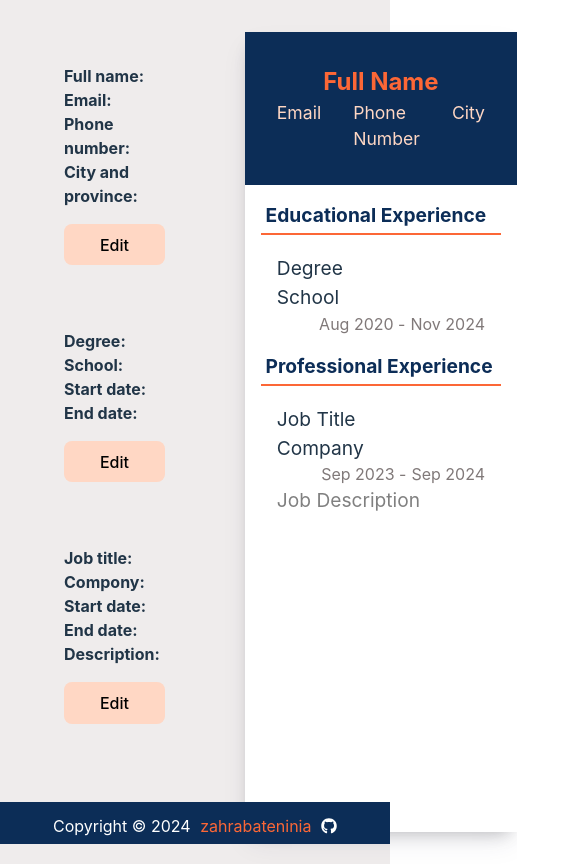
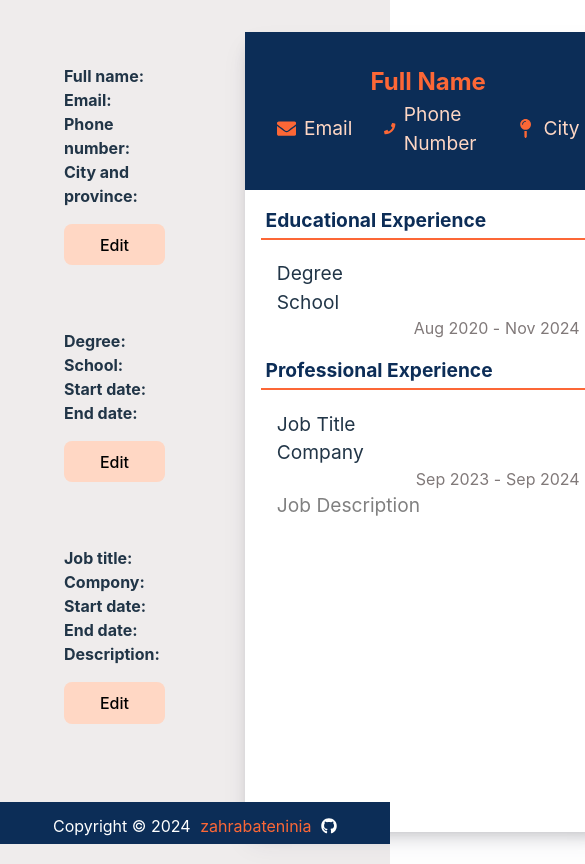
Before and after one commit to zahrabateninia/-CV-Application, a React (Vite) app in the folder CV-Application/: page / in a window 390 px wide. Shown: the top 864 px of the page, 585 px wide, since content can reach past the window. Built offline with nearby package versions, Linux system fonts and the light colour scheme.

Commit message:
Add envelope, phone and mapPin icons components from react-icons for personal details

```diff
--- a/CV-Application/src/components/DisplayCV.jsx
+++ b/CV-Application/src/components/DisplayCV.jsx
@@ -1,5 +1,7 @@
-import {React, useState} from 'react'
+import {React} from 'react'
 import '../styles/resume.css'
+import { FaEnvelope, FaPhone, FaMapPin} from 'react-icons/fa'
+
 
 
 const DisplayCV = ({ personalDetails, educationalDetails, professionalDetails }) => {
@@ -15,9 +17,18 @@ const DisplayCV = ({ personalDetails, educationalDetails, professionalDetails })
       <section className='cv-personal-info'>
         <h3 className='full-name'>{personalDetails.fullName || 'Full Name'}</h3>
         <div className='personal-details'>
-          <p className="email">{personalDetails.email || 'Email'}</p>
-          <p className="phone">{personalDetails.phoneNumber || 'Phone Number'}</p>
-          <p className="city">{personalDetails.city || 'City'}</p>
+          <div className="detail-item">
+            <FaEnvelope className='cv-report-icon'/>
+            <p className="email">{personalDetails.email || 'Email'}</p>
+          </div>
+          <div className="detail-item">
+            <FaPhone className='cv-report-icon'/>
+            <p className="phone">{personalDetails.phoneNumber || 'Phone Number'}</p>
+          </div>
+          <div className="detail-item">
+            <FaMapPin className='cv-report-icon'/>
+            <p className="city">{personalDetails.city || 'City'}</p>
+          </div>
         </div>
       </section>
 
--- a/CV-Application/src/styles/resume.css
+++ b/CV-Application/src/styles/resume.css
@@ -62,9 +62,25 @@ hr{
 .personal-details{
     display: flex;
     justify-content: center;
+    align-items: center;
     gap: 2rem;
 }
 
+.detail-item {
+    display: flex;
+    align-items: center;
+    gap: 0.5rem;
+}
+
+.detail-item p{
+    color: var(--light-orange-color);
+    font-size: 1.2rem;
+}
+
+.cv-report-icon {
+    font-size: 1.2rem;
+    color: var(--orange-color);
+}
 
 .form-edu-info{
     padding:  1rem 2rem;
```
